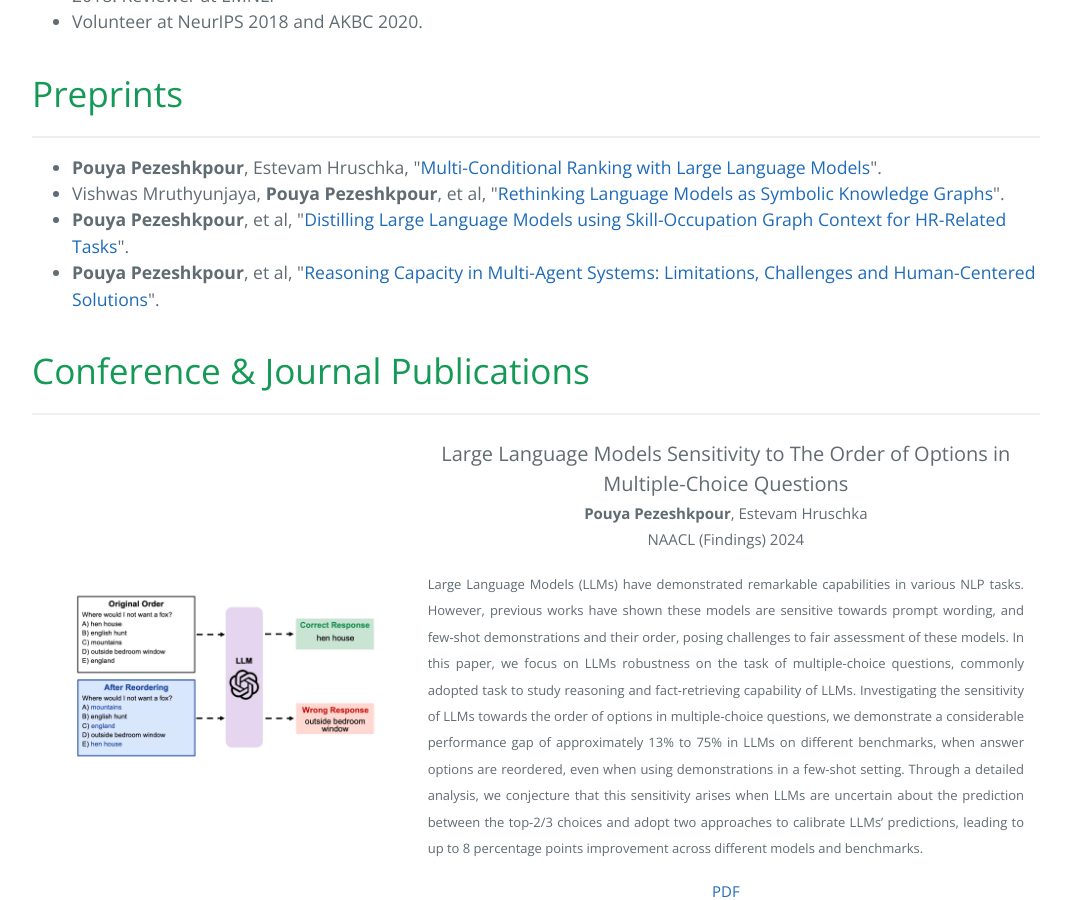
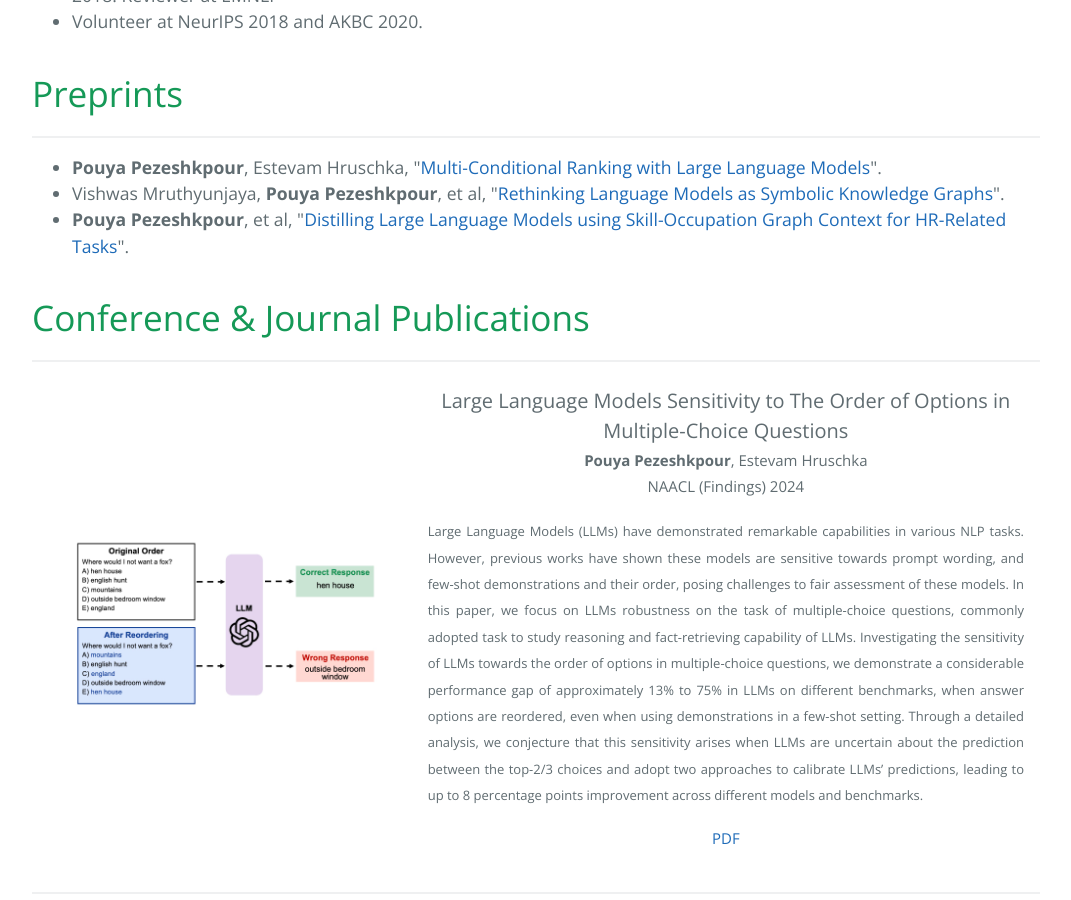
Before and after one commit to pouyapez/pouyapez.github.io, a Jekyll site: the page built from index.md, in a window 1280 px wide and 900 px high, scrolled down 1208 px. Shown: the whole window, without its empty margins (104-1175 px from the left). Built offline with Jekyll 4.4.1, drawn with Linux system fonts in a browser that asks for light colours.

Commit message:
Update index.md

```diff
--- a/index.md
+++ b/index.md
@@ -46,7 +46,6 @@ layout: default
 <li><b>Pouya Pezeshkpour</b>, Estevam Hruschka, "<a href="https://arxiv.org/pdf/2404.00211.pdf">Multi-Conditional Ranking with Large Language Models</a>".</li>
   <li>Vishwas Mruthyunjaya, <b>Pouya Pezeshkpour</b>, et al, "<a href="https://arxiv.org/pdf/2308.13676">Rethinking Language Models as Symbolic Knowledge Graphs</a>".</li>
   <li><b>Pouya Pezeshkpour</b>, et al, "<a href="https://arxiv.org/pdf/2311.06383.pdf">Distilling Large Language Models using Skill-Occupation Graph Context for HR-Related Tasks</a>".</li>
-<li><b>Pouya Pezeshkpour</b>, et al, "<a href="https://arxiv.org/pdf/2402.01108.pdf">Reasoning Capacity in Multi-Agent Systems: Limitations, Challenges and Human-Centered Solutions</a>".</li>
 </ul>
 
 
```
